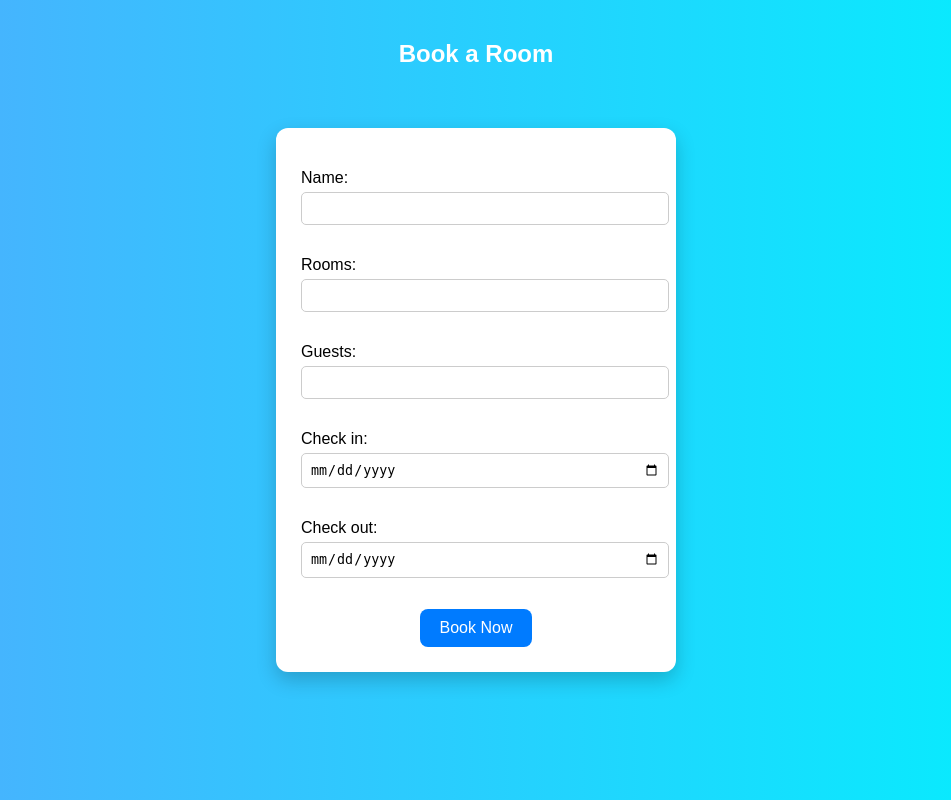
After one commit to wanitawkeer6141-ctrl/my-django-siteE, a Django app: page /booking/ in a window 1280 px wide. The commit adds this page. Shown: the whole page, without its empty margins (164-1115 px from the left). Run offline with Django 5.2, Linux system fonts and the light colour scheme.

Commit message:
add booking

```diff
--- a/app/admin.py
+++ b/app/admin.py
@@ -1,6 +1,6 @@
 from django.contrib import admin
-from .models import HOTEL,fam,ruk
+from .models import HOTEL,fam,Booking
 
 admin.site.register(HOTEL)
 admin.site.register(fam)
-admin.site.register(ruk)
+admin.site.register(Booking)
--- a/app/forms.py
+++ b/app/forms.py
@@ -1,6 +1,11 @@
 from django import forms
-from .models import comment
-class CommentForm(forms.ModelForm):
+from .models import Booking
+
+class BookingForm(forms.ModelForm):
     class Meta:
-        exclude = {"post"}
-        labels = {"user_name":"your name","email_addr":"email"}
+        model = Booking
+        fields = '__all__'
+        widgets = {
+            'check_in': forms.DateInput(attrs={'type': 'date'}),
+            'check_out': forms.DateInput(attrs={'type': 'date'}),
+        }
--- a/app/models.py
+++ b/app/models.py
@@ -19,7 +19,12 @@ class fam(models.Model):
     # def __str__(self):
     #     return self.image
 
-class ruk(models.Model):
-    image = models.ImageField(upload_to='app/')
+class Booking(models.Model):
+    name = models.CharField(max_length=100)
+    rooms = models.IntegerField()
+    guests = models.IntegerField()
+    check_in = models.DateField()
+    check_out = models.DateField()
+
     def __str__(self):
-        return self.image.name if self.image else "no image"
+        return f"{self.name} - {self.rooms} rooms"
--- /dev/null
+++ b/app/templates/app/booking.html
@@ -0,0 +1,72 @@
+<!DOCTYPE html>
+<html>
+<head>
+    <title>Booking</title>
+
+    <style>
+        body{
+            margin: 0;
+            font-family: Arial, sans-serif;
+            background: linear-gradient(to right, #4facfe, #00f2fe);
+        }
+
+        h2{
+            text-align: center;
+            color: white;
+            padding: 20px;
+        }
+
+        form{
+            background: white;
+            width: 350px;
+            margin: 40px auto;
+            padding: 25px;
+            border-radius: 12px;
+            box-shadow: 0 8px 20px rgba(0,0,0,0.2);
+        }
+
+        .asa{
+            text-align: center;
+            margin-top: 15px;
+        }
+
+        button{
+            background-color: #007BFF;
+            color: white;
+            padding: 10px 20px;
+            border: none;
+            border-radius: 8px;
+            cursor: pointer;
+            font-size: 16px;
+        }
+
+        button:hover{
+            background-color: #0056b3;
+        }
+
+        input, select, textarea{
+            width: 100%;
+            padding: 8px;
+            margin-top: 5px;
+            margin-bottom: 15px;
+            border-radius: 5px;
+            border: 1px solid #ccc;
+        }
+    </style>
+
+</head>
+<body>
+
+<h2>Book a Room</h2>
+
+<form method="POST">
+    {% csrf_token %}
+    {{ form.as_p }}
+
+    <div class="asa">
+        <button type="submit">Book Now</button>
+    </div>
+</form>
+
+</body>
+</html>
--- a/app/urls.py
+++ b/app/urls.py
@@ -18,6 +18,8 @@ urlpatterns = [
     # path('signup/', views.sign_up, name='signup'),
     path('',views.front,name='front'),
     path('taa/',views.taa,name='taa'),
+   path('booking/', views.booking_view, name="booking"),
+   path('success/',views.success,name="success"),
     # path('logout/', views.logout_view, name='logout'),
 ]
 
--- a/app/views.py
+++ b/app/views.py
@@ -3,7 +3,8 @@ from django.views import generic
 from django.contrib import messages
 from django.contrib.auth.models import User
 from django.contrib.auth import authenticate, login
-from .models import HOTEL,fam,ruk
+from .models import HOTEL,fam
+from .forms import BookingForm
 
 # @login_required(login_url='login')
 def home(request):
@@ -14,9 +15,7 @@ def home(request):
                    "fams":fams})
 
 
-def taa(request):
-    famr = ruk.objects.all()
-    return render(request,'app/taa.html',{'famr':famr})
+
 
 
 
@@ -64,3 +63,20 @@ def front(request):
 
 def taa (request):
     return render(request,"app/taa.html")
+
+
+
+
+
+#     return render(request, 'booking.html', {'form': form})
+def booking_view(request):
+    form = BookingForm(request.POST or None)
+
+    if form.is_valid():
+        form.save()
+        return redirect('success')
+
+    return render(request, 'app/booking.html', {'form': form})
+
+def success(request):
+     return render(request,'app/success.html')
```
Also changed, not shown: app/templates/app/home.html (+12 -0 lines), app/templates/app/success.html (added, +21 -0 lines), app/templates/app/taa.html (+15 -13 lines), app/migrations/0005_booking_delete_ruk.py (added), db.sqlite3.
